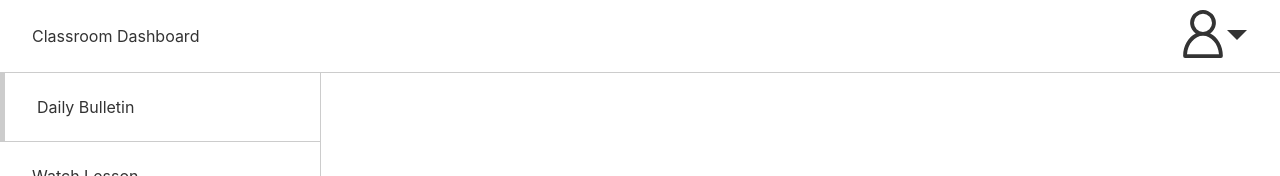
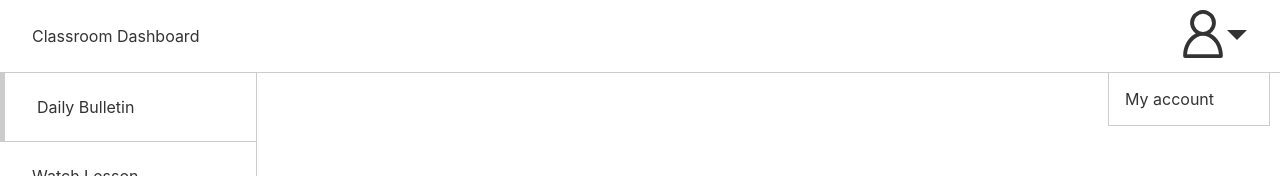
Before and after one commit to jamiewaxberg/classroom-dashboard, a React app: page / in a window 1280 px wide. Both pictures are taken after a click on the element 1213 px from the left and 36 px from the top of the page. Shown: the top 176 px of the page. Built offline with nearby package versions, Linux system fonts and the light colour scheme.

Commit message:
account menu and tests

```diff
--- a/src/components/mainNav/MainNav.module.scss
+++ b/src/components/mainNav/MainNav.module.scss
@@ -8,6 +8,7 @@
   height: $top-nav-height;
   border-bottom: 1px solid $border-color;
   color: $black;
+  position: relative;
 }
 
 .rightSection {
@@ -31,3 +32,32 @@
   width: 3em;
   fill: $black;
 }
+
+.dropdown {
+  display: none;
+  position: absolute;
+  top: 9vh;
+  right: 10px;
+  max-width: 10em;
+  width: 100%;
+  border: 1px solid $gray-mid;
+
+  &.active {
+    display: block;
+  }
+
+  ul {
+    list-style: none;
+    margin: 0;
+    padding: 0;
+
+    li {
+      padding: 1em;
+      border-bottom: 1px solid $gray-mid;
+
+      &:last-of-type {
+        border-bottom: none;
+      }
+    }
+  }
+}
--- a/src/components/mainNav/MainNav.tsx
+++ b/src/components/mainNav/MainNav.tsx
@@ -1,13 +1,25 @@
 import * as React from 'react';
+import {useState} from "react";
 
 const styles = require('./MainNav.module.scss');
 
 function MainNav() {
+    const [isOpen, setIsOpen] = useState(false);
+
+    function toggleMenu() {
+        setIsOpen(!isOpen)
+    }
+
     return (
         <div className={styles.wrapper}>
             <span>Classroom Dashboard</span>
-            <div className={styles.rightSection}>
+            <div className={styles.rightSection} onClick={toggleMenu} data-testid="account-menu-icon">
                 <svg className={styles.icon} xmlns="http://www.w3.org/2000/svg" viewBox="0 0 36 36"><path d="M32.88,34.29c0-7.31-3.86-14-9.49-16.64a9.65,9.65,0,1,0-10.78,0C7,20.3,3.12,27,3.12,34.29a.66.66,0,0,0,0,.14.53.53,0,0,0,0,.13A1.45,1.45,0,0,0,4.56,36H31.44a1.45,1.45,0,0,0,1.44-1.44.53.53,0,0,0,0-.13A.61.61,0,0,0,32.88,34.29ZM18,19.31c6.19,0,11.47,6.15,12,13.81H6C6.53,25.46,11.81,19.31,18,19.31ZM11.23,9.65A6.77,6.77,0,1,1,18,16.43,6.78,6.78,0,0,1,11.23,9.65Z"/></svg>
+            </div>
+            <div className={isOpen ? `${styles.dropdown} ${styles.active}` : styles.dropdown} data-testid="account-menu">
+                <ul>
+                    <li>My account</li>
+                </ul>
             </div>
         </div>
     );
--- a/src/components/sideNav/SideNav.module.scss
+++ b/src/components/sideNav/SideNav.module.scss
@@ -1,7 +1,7 @@
 @import "../../variables.scss";
 
 .wrapper {
-  flex-basis: 25%;
+  flex-basis: 20%;
   border-right: 1px solid $border-color;
   list-style: none;
   margin: 0;
```
Also changed, not shown: 2 other files (tests, documents, lock files or other folders).
